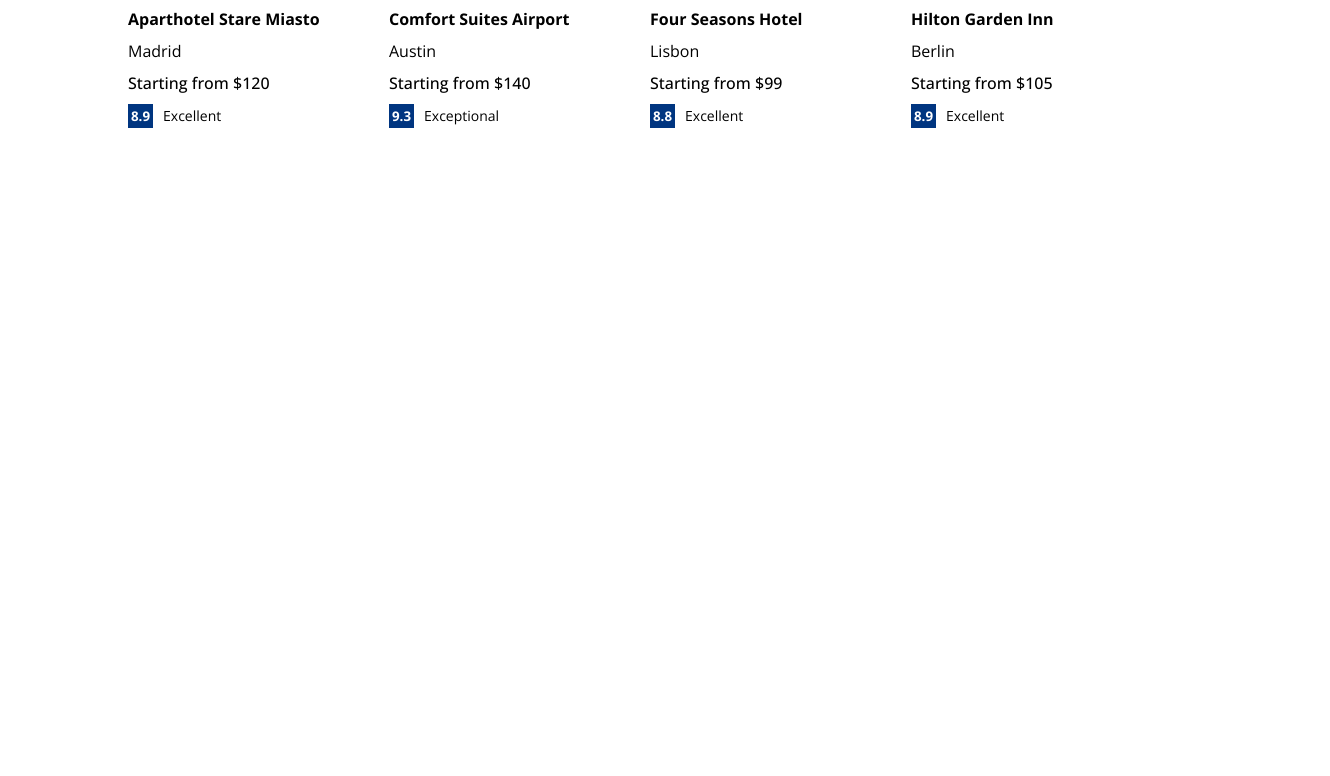
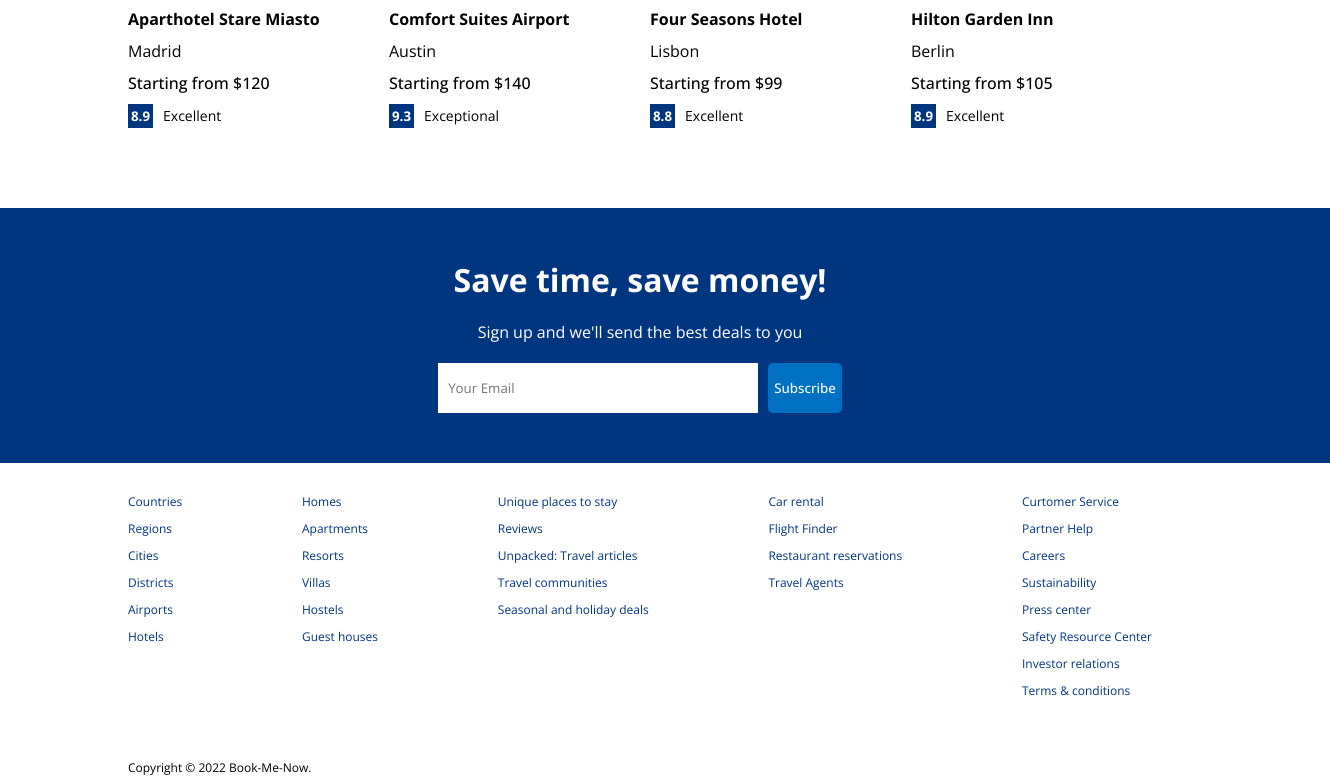
Before and after one commit to Zahid-Sarang/Book-me-now-UI, a React (Create React App) app: page / in a window 1280 px wide. Shown: the part 1331-2107 px from the top of the page, 1330 px wide, since content can reach past the window. Before the commit the page ends 1459 px from the top, so only its background shows below. Built offline with nearby package versions, Linux system fonts and the light colour scheme.

Commit message:
Footer is Completed

```diff
--- /dev/null
+++ b/src/components/footer/Footer.jsx
@@ -0,0 +1,52 @@
+import "./footer.css";
+
+const Footer = () => {
+  return (
+    <div className="footer">
+      <div className="fLists">
+        <ul className="fList">
+          <li className="fListItem">Countries</li>
+          <li className="fListItem">Regions</li>
+          <li className="fListItem">Cities</li>
+          <li className="fListItem">Districts</li>
+          <li className="fListItem">Airports</li>
+          <li className="fListItem">Hotels</li>
+        </ul>
+        <ul className="fList">
+          <li className="fListItem">Homes </li>
+          <li className="fListItem">Apartments </li>
+          <li className="fListItem">Resorts </li>
+          <li className="fListItem">Villas</li>
+          <li className="fListItem">Hostels</li>
+          <li className="fListItem">Guest houses</li>
+        </ul>
+        <ul className="fList">
+          <li className="fListItem">Unique places to stay </li>
+          <li className="fListItem">Reviews</li>
+          <li className="fListItem">Unpacked: Travel articles </li>
+          <li className="fListItem">Travel communities </li>
+          <li className="fListItem">Seasonal and holiday deals </li>
+        </ul>
+        <ul className="fList">
+          <li className="fListItem">Car rental </li>
+          <li className="fListItem">Flight Finder</li>
+          <li className="fListItem">Restaurant reservations </li>
+          <li className="fListItem">Travel Agents </li>
+        </ul>
+        <ul className="fList">
+          <li className="fListItem">Curtomer Service</li>
+          <li className="fListItem">Partner Help</li>
+          <li className="fListItem">Careers</li>
+          <li className="fListItem">Sustainability</li>
+          <li className="fListItem">Press center</li>
+          <li className="fListItem">Safety Resource Center</li>
+          <li className="fListItem">Investor relations</li>
+          <li className="fListItem">Terms & conditions</li>
+        </ul>
+      </div>
+      <div className="fText">Copyright © 2022 Book-Me-Now.</div>
+    </div>
+  );
+};
+
+export default Footer;
--- /dev/null
+++ b/src/components/footer/footer.css
@@ -0,0 +1,23 @@
+.footer{
+    width: 100%;
+    width: 1024px;
+    font-size: 12px;
+}
+
+.fLists{
+    width: 100%;
+    display: flex;
+    justify-content: space-between;
+    margin-bottom:50px;
+}
+
+.fList{
+   list-style: none;
+   padding: 0;
+}
+
+.fListItem{
+    margin-bottom: 10px;
+    color: #003580;
+    cursor: pointer;
+}
--- /dev/null
+++ b/src/components/mailList/MailLIst.jsx
@@ -0,0 +1,16 @@
+import "./mailList.css"
+
+const MailList = () => {
+  return (
+    <div className="mail">
+      <h1 className="mailTitle">Save time, save money!</h1>
+      <span className="mailDesc">Sign up and we'll send the best deals to you</span>
+      <div className="mailInputContainer">
+        <input type="text" placeholder="Your Email" />
+        <button>Subscribe</button>
+      </div>
+    </div>
+  )
+}
+
+export default MailList
--- /dev/null
+++ b/src/components/mailList/mailList.css
@@ -0,0 +1,29 @@
+.mail{
+    width: 100%;
+    margin-top: 50px;
+    background-color: #003580;
+    color: white;
+    display: flex;
+    flex-direction: column;
+    align-items: center;
+    gap: 20px;
+    padding: 50px;
+}
+
+.mailInputContainer>Input{
+    width: 300px;
+    height: 30px;
+    padding: 10px;
+    border: none;
+    margin-right:10px;
+}
+
+.mailInputContainer>button{
+    height: 50px;
+    background-color: #0071c2;
+    color: white;
+    font-weight: 500;
+    border: none;
+    border-radius: 5px;
+    cursor: pointer;
+}
--- a/src/pages/home/Home.jsx
+++ b/src/pages/home/Home.jsx
@@ -1,7 +1,9 @@
 import React from 'react';
 import Featured from '../../components/featured/Featured';
 import FeaturedProperties from '../../components/featuredPropertied/FeaturedProperties';
+import Footer from '../../components/footer/Footer';
 import Header from '../../components/header/Header';
+import MailList from '../../components/mailList/MailLIst';
 import Navbar from '../../components/navbar/Navbar';
 import PropertyList from '../../components/propertyList/PropertyList';
 import "./Home.css";
@@ -17,6 +19,8 @@
         <PropertyList />
         <h1 className="homeTitle">Homes guests love</h1>
         <FeaturedProperties />
+        <MailList />
+        <Footer />
       </div>
     </div>
   )
```
